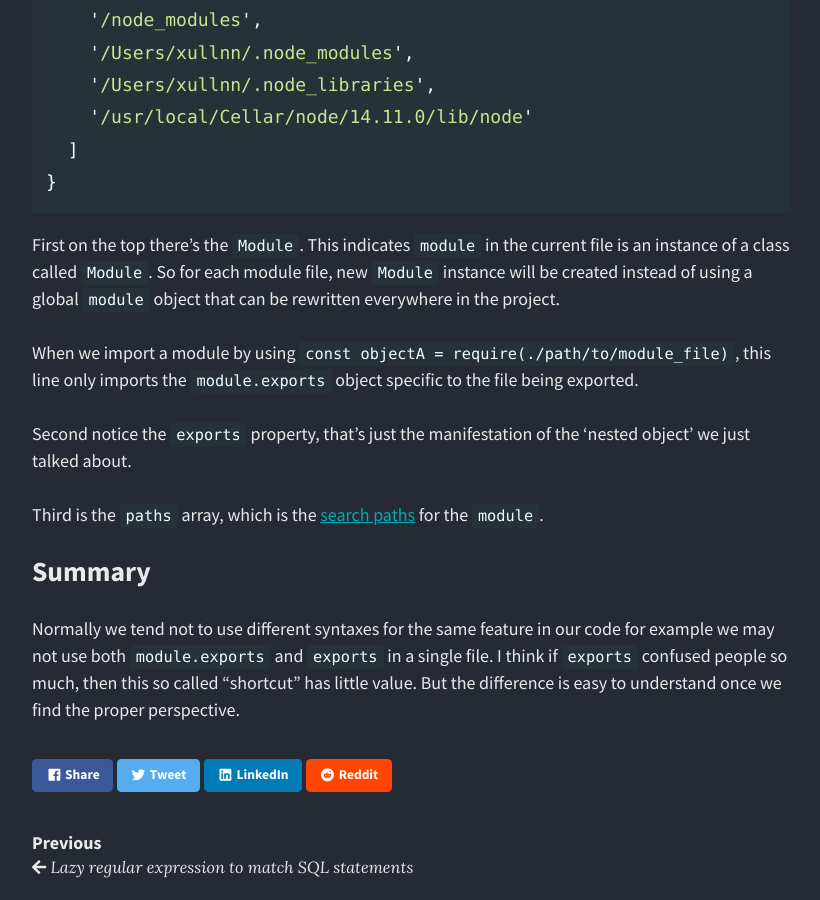
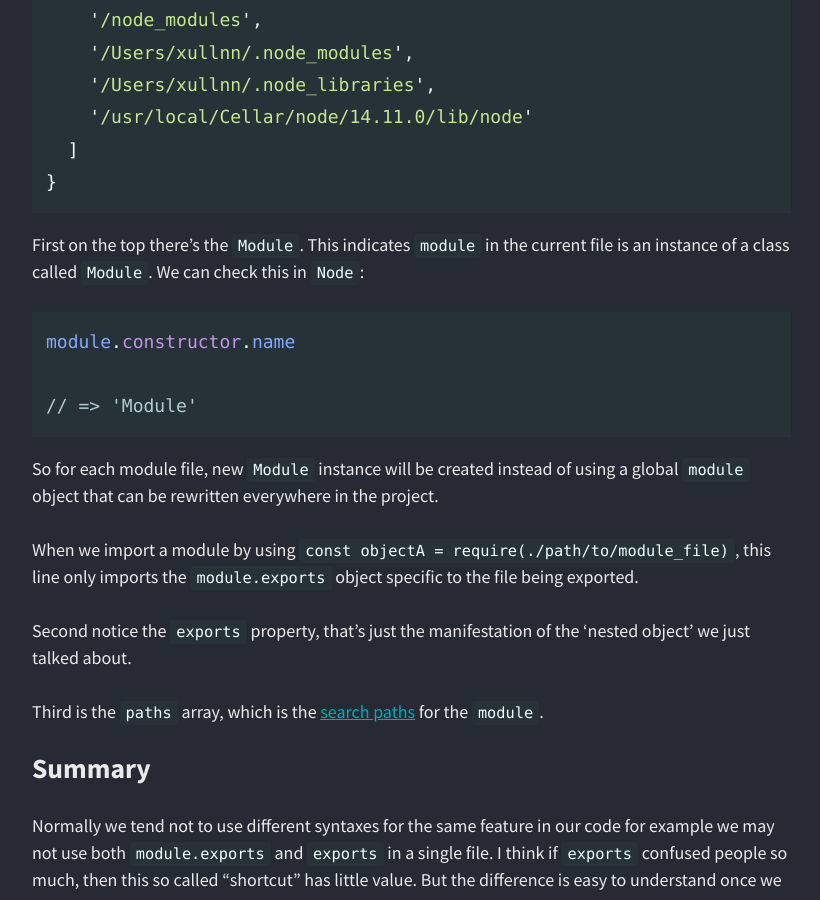
Before and after one commit to gitCavendish/gitCavendish.github.io, a Jekyll site: the page built from _posts/2021-07-05-module-dot-exports-and-exports.md, in a window 1280 px wide and 900 px high, scrolled down 4026 px. Shown: the whole window, without its empty margins (343-1163 px from the left). Built offline with Jekyll 4.4.1, drawn with Linux system fonts in a browser that asks for light colours; nearby versions of some CDN libraries.

Commit message:
updated post

````diff
--- a/_posts/2021-07-05-module-dot-exports-and-exports.md
+++ b/_posts/2021-07-05-module-dot-exports-and-exports.md
@@ -124,7 +124,15 @@ Module {
 }
 ```
 
-First on the top there's the `Module`. This indicates `module` in the current file is an instance of a class called `Module`. So for each module file, new `Module` instance will be created instead of using a global `module` object that can be rewritten everywhere in the project.
+First on the top there's the `Module`. This indicates `module` in the current file is an instance of a class called `Module`. We can check this in `Node`:
+
+```js
+module.constructor.name
+
+// => 'Module'
+```
+
+So for each module file, new `Module` instance will be created instead of using a global `module` object that can be rewritten everywhere in the project.
 
 When we import a module by using `const objectA = require(./path/to/module_file)`, this line only imports the `module.exports` object specific to the file being exported.
 
````
